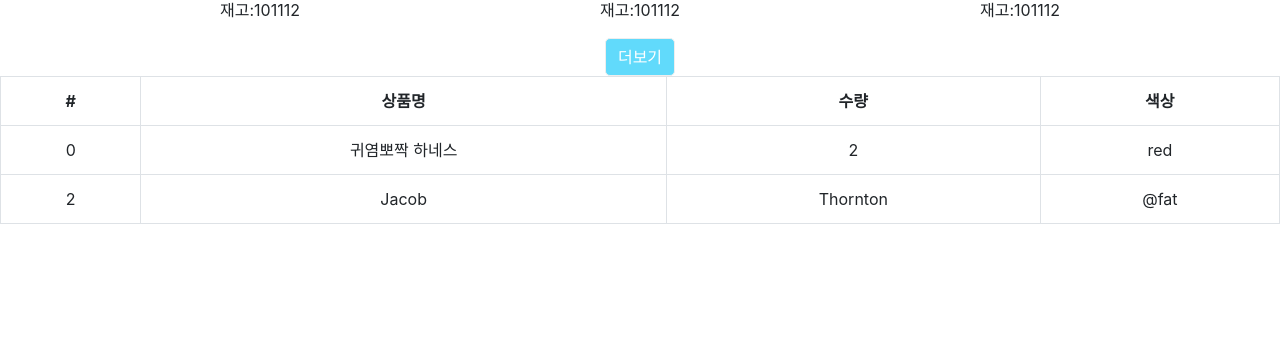
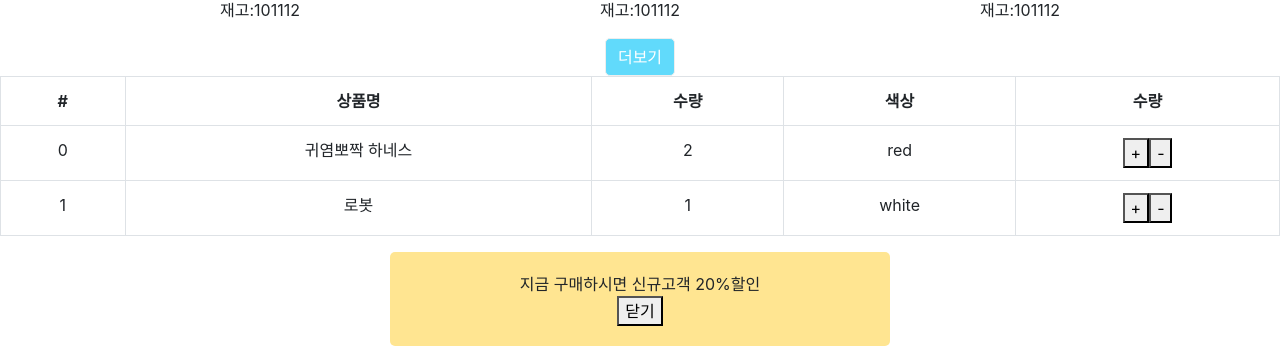
Before and after one commit to heejukim-developer/shop, a React (Create React App) app: page / in a window 1280 px wide. Shown: the part 643-1006 px from the top of the page. Before the commit the page ends 883 px from the top, so only its background shows below. Built offline with nearby package versions, Linux system fonts and the light colour scheme.

Commit message:
기능개발

```diff
--- a/src/Cart.js
+++ b/src/Cart.js
@@ -14,6 +14,8 @@ return(
       <th>상품명</th>
       <th>수량</th>
       <th>색상</th>
+      <th>수량</th>
+
     </tr>
 
 
@@ -24,19 +26,25 @@ return(
             <td>{a.name}</td>
             <td>{a.quan}</td>
             <td>{a.color}</td>
+            <td><button onClick ={()=>{props.dispatch({type :'수량증가'})}}>+</button>
+                <button onClick ={()=>{props.dispatch({type :'수량감소'})}}>-</button>
+            </td>
+
             </tr>)
         })}
+      </Table>
+
+      {
+          props.alert열렸니 === true
+        ?(<div className = 'my-alert2'>
+        <p>지금 구매하시면 신규고객 20%할인</p>
+        <button onClick={()=>{props.dispatch({type:'alert닫기'})}}>
+        닫기</button>
+        </div>)
+        :null
+      }
 
 
-
-    <tr>
-      <td>2</td>
-      <td>Jacob</td>
-      <td>Thornton</td>
-      <td>@fat</td>
-    </tr>
-
-</Table>
 </div>
 
     )
@@ -44,7 +52,8 @@ return(
 
 function state를props화 (state){
     return{
-       state: state
+       state: state.reducer,
+       alert열렸니:state.reducer2
     }
 }
 export default connect(state를props화)(Cart)
--- a/src/index.js
+++ b/src/index.js
@@ -5,9 +5,38 @@ import App from './App';
 import reportWebVitals from './reportWebVitals';
 import { BrowserRouter } from 'react-router-dom';
 import {Provider} from 'react-redux';
-import {createStore} from 'redux';
+import {createStore,combineReducers} from 'redux';
 
-let store = createStore(()=>{return [{id:0,name:'귀염뽀짝 하네스',quan:2,color:'red'}] });
+let alert초기값 = true;
+function reducer2(state= alert초기값, 액션){
+ if(액션.type === 'alert닫기'){
+  return false;
+}else{
+    return state
+  }
+}
+
+let 초기값 =[
+    {id:0,name:'귀염뽀짝 하네스',quan:2,color:'red'},
+    {id:1,name:'로봇',quan:1,color:'white'}
+]
+
+function reducer(state=초기값,액션){
+  if (액션.type === '수량증가'){
+    let copy=[...state];
+    copy[0].quan++;
+  return copy
+} else if(액션.type ==='수량감소'){
+    let copy2=[...state];
+    copy2[0].quan--;
+  return copy2
+} else{
+    return state
+}
+};
+
+let store = createStore(combineReducers({reducer,reducer2}));
+
 
 
 ReactDOM.render(
```
